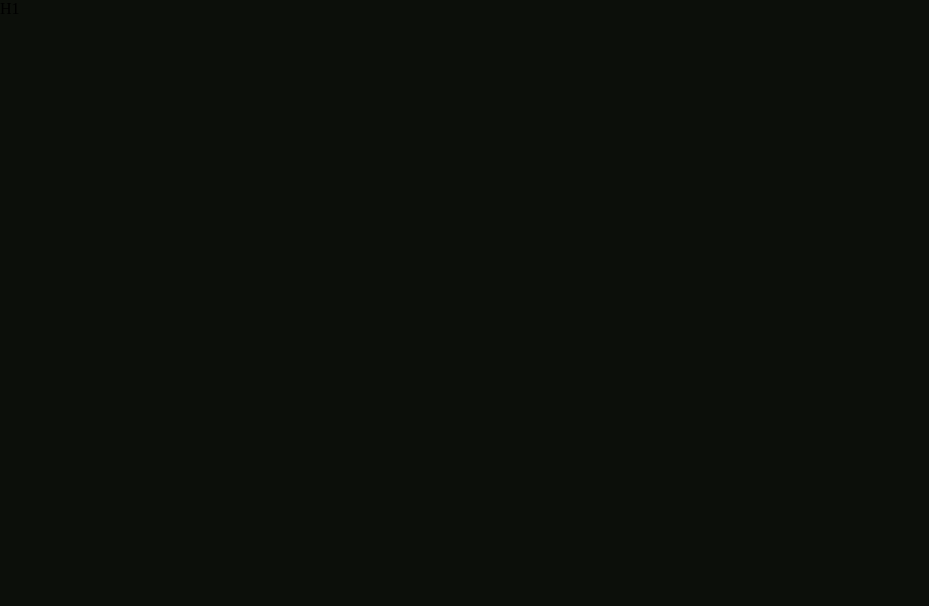
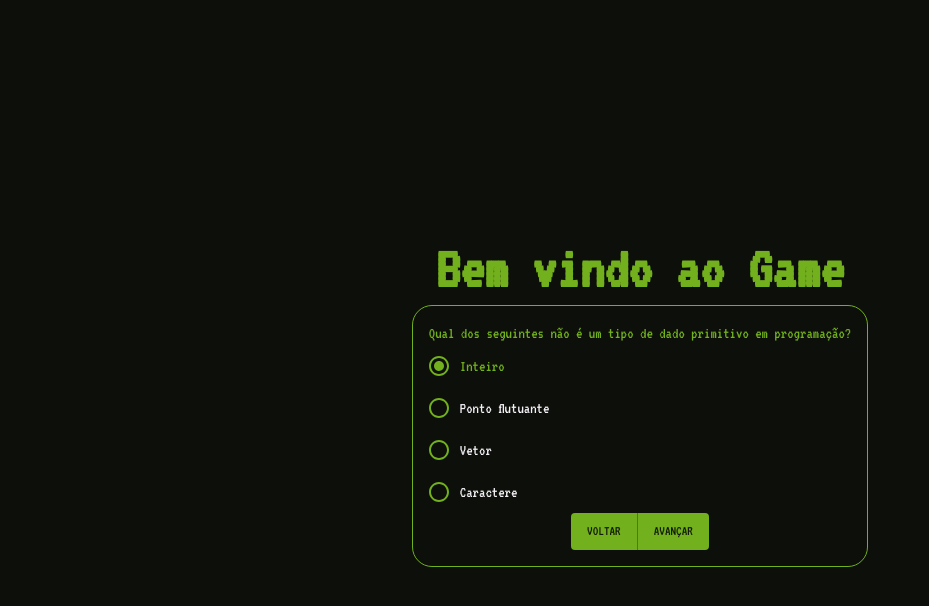
Before and after one commit to ArthurPdaSilva/programming_questions, a React (Vite) app: page / in a window 1280 px wide. Shown: the top 606 px of the page, without its empty margins (0-929 px from the left). Built offline with nearby package versions, Linux system fonts and the light colour scheme.

Commit message:
feat: startando template da aplicação

```diff
--- a/index.html
+++ b/index.html
@@ -11,8 +11,8 @@
     <link rel="preconnect" href="https://fonts.googleapis.com" />
     <link rel="preconnect" href="https://fonts.gstatic.com" crossorigin />
     <link
+      href="https://fonts.googleapis.com/css2?family=VT323&display=swap"
       rel="stylesheet"
-      href="https://fonts.googleapis.com/css2?family=Roboto:wght@300;400;500;600;700&display=swap"
     />
     <link
       rel="stylesheet"
--- a/src/App.tsx
+++ b/src/App.tsx
@@ -1,5 +1,15 @@
-import Background from './components/Background';
+import { CssBaseline, ThemeProvider } from '@mui/material';
+import { Background, GameBox, GameTitle } from './components';
+import theme from './theme';
 
 export default function App() {
-  return <Background>H1</Background>;
+  return (
+    <ThemeProvider theme={theme}>
+      <CssBaseline />
+      <Background>
+        <GameTitle />
+        <GameBox />
+      </Background>
+    </ThemeProvider>
+  );
 }
--- /dev/null
+++ b/src/components/Background/backgroundProps.ts
@@ -0,0 +1,3 @@
+export default interface BackgroundProps {
+  children: React.ReactNode;
+}
--- a/src/components/Background/index.tsx
+++ b/src/components/Background/index.tsx
@@ -1,7 +1,10 @@
-export interface BackgroundProps {
-  children: React.ReactNode;
-}
+import { Box } from '@mui/material';
+import BackgroundProps from './backgroundProps';
 
 export default function Background({ children }: BackgroundProps) {
-  return <div style={{ width: '100vw', height: '100vh', background: '#0C0F0A' }}>{children}</div>;
+  return (
+    <Box height="100vh" display="flex" flexDirection="column" justifyContent="center" alignItems="center">
+      {children}
+    </Box>
+  );
 }
--- /dev/null
+++ b/src/components/GameBox/index.tsx
@@ -0,0 +1,62 @@
+import { Box, Button, ButtonGroup, FormControl, FormControlLabel, FormLabel, Radio, RadioGroup } from '@mui/material';
+import { useState } from 'react';
+import theme from '../../theme';
+
+const opcoes = [
+  { value: 'Inteiro', label: 'Inteiro' },
+  { value: 'Ponto flutuante', label: 'Ponto flutuante' },
+  { value: 'Vetor', label: 'Vetor' },
+  { value: 'Caractere', label: 'Caractere' },
+];
+
+export default function GameBox() {
+  const [selectedValue, setSelectedValue] = useState(opcoes[0].value);
+
+  const handleAddValue = (event: React.ChangeEvent<HTMLInputElement>) => {
+    setSelectedValue(event.target.value);
+  };
+
+  return (
+    <Box
+      display="flex"
+      flexDirection="column"
+      border={1}
+      borderColor={theme.palette.primary.main}
+      borderRadius={5}
+      padding={2}
+    >
+      <FormControl>
+        <FormLabel id="questions_label" sx={{ color: theme.palette.primary.main }}>
+          Qual dos seguintes não é um tipo de dado primitivo em programação?
+        </FormLabel>
+        <RadioGroup
+          aria-labelledby="questions_label"
+          name="radio-buttons-group"
+          defaultValue={opcoes[0].value}
+          onChange={handleAddValue}
+        >
+          {opcoes.map((opcao) => (
+            <FormControlLabel
+              key={opcao.value}
+              value={opcao.value}
+              control={<Radio sx={{ color: theme.palette.primary.main }} />}
+              label={opcao.label}
+              sx={{
+                color: `${selectedValue === opcao.value ? theme.palette.primary.main : theme.palette.secondary.main}`,
+              }}
+            />
+          ))}
+        </RadioGroup>
+      </FormControl>
+      <ButtonGroup
+        sx={{ display: 'flex', justifyContent: 'center' }}
+        disableElevation
+        variant="contained"
+        aria-label="Disabled elevation buttons"
+      >
+        <Button>Voltar</Button>
+        <Button>Avançar</Button>
+      </ButtonGroup>
+    </Box>
+  );
+}
--- /dev/null
+++ b/src/components/GameTitle/index.tsx
@@ -0,0 +1,9 @@
+import { Typography } from '@mui/material';
+
+export default function GameTitle() {
+  return (
+    <Typography variant="h2" color="primary" fontWeight="bold">
+      Bem vindo ao Game
+    </Typography>
+  );
+}
--- /dev/null
+++ b/src/components/index.tsx
@@ -0,0 +1,5 @@
+import Background from './Background';
+import GameBox from './GameBox';
+import GameTitle from './GameTitle';
+
+export { Background, GameBox, GameTitle };
--- /dev/null
+++ b/src/theme/index.tsx
@@ -0,0 +1,20 @@
+import { createTheme } from '@mui/material';
+
+const theme = createTheme({
+  typography: {
+    fontFamily: 'VT323, sans-serif',
+  },
+  palette: {
+    primary: {
+      main: '#72b01d',
+    },
+    secondary: {
+      main: '#f3eff5',
+    },
+    background: {
+      default: '#0c0f0a',
+    },
+  },
+});
+
+export default theme;
```
